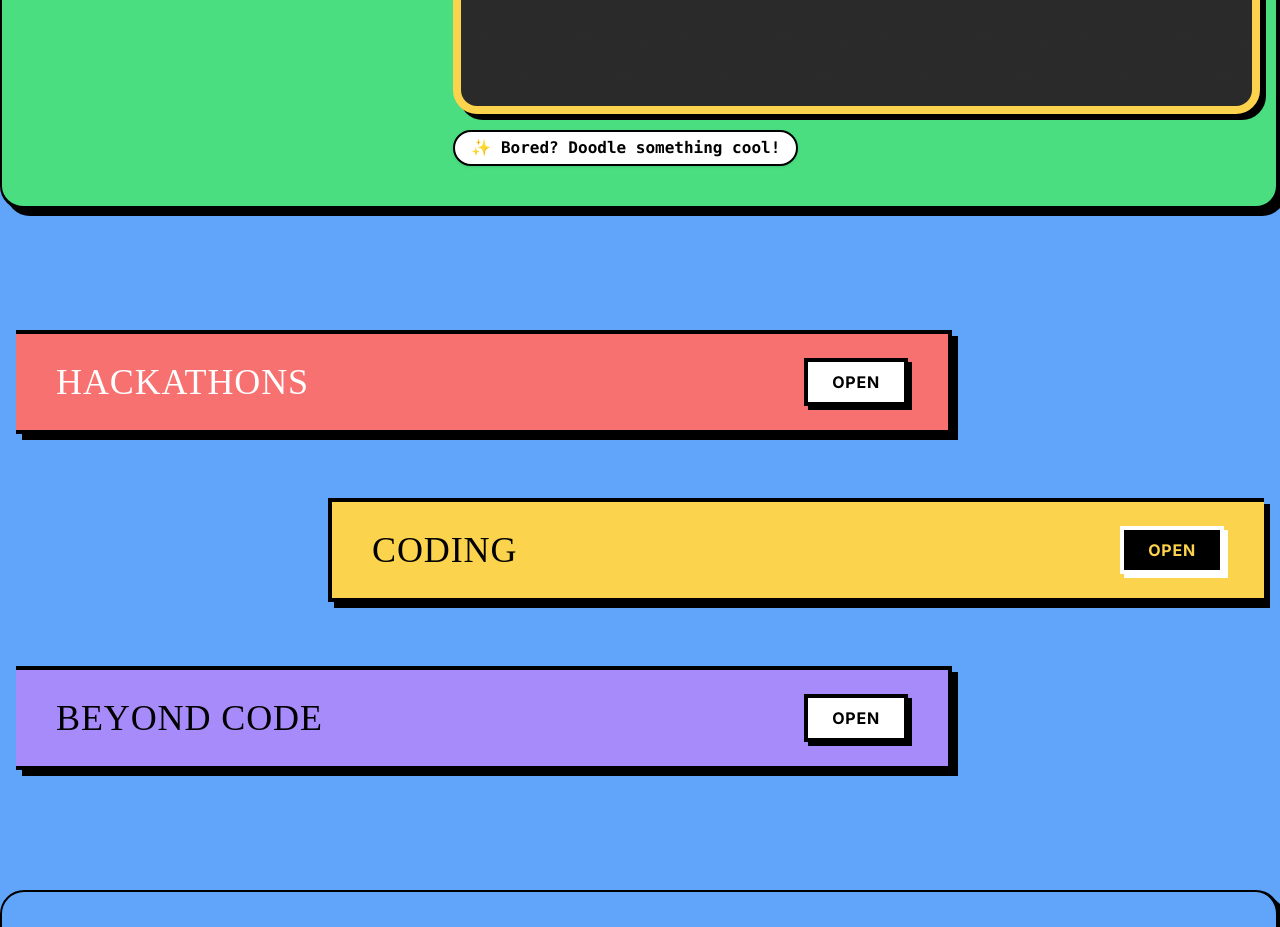
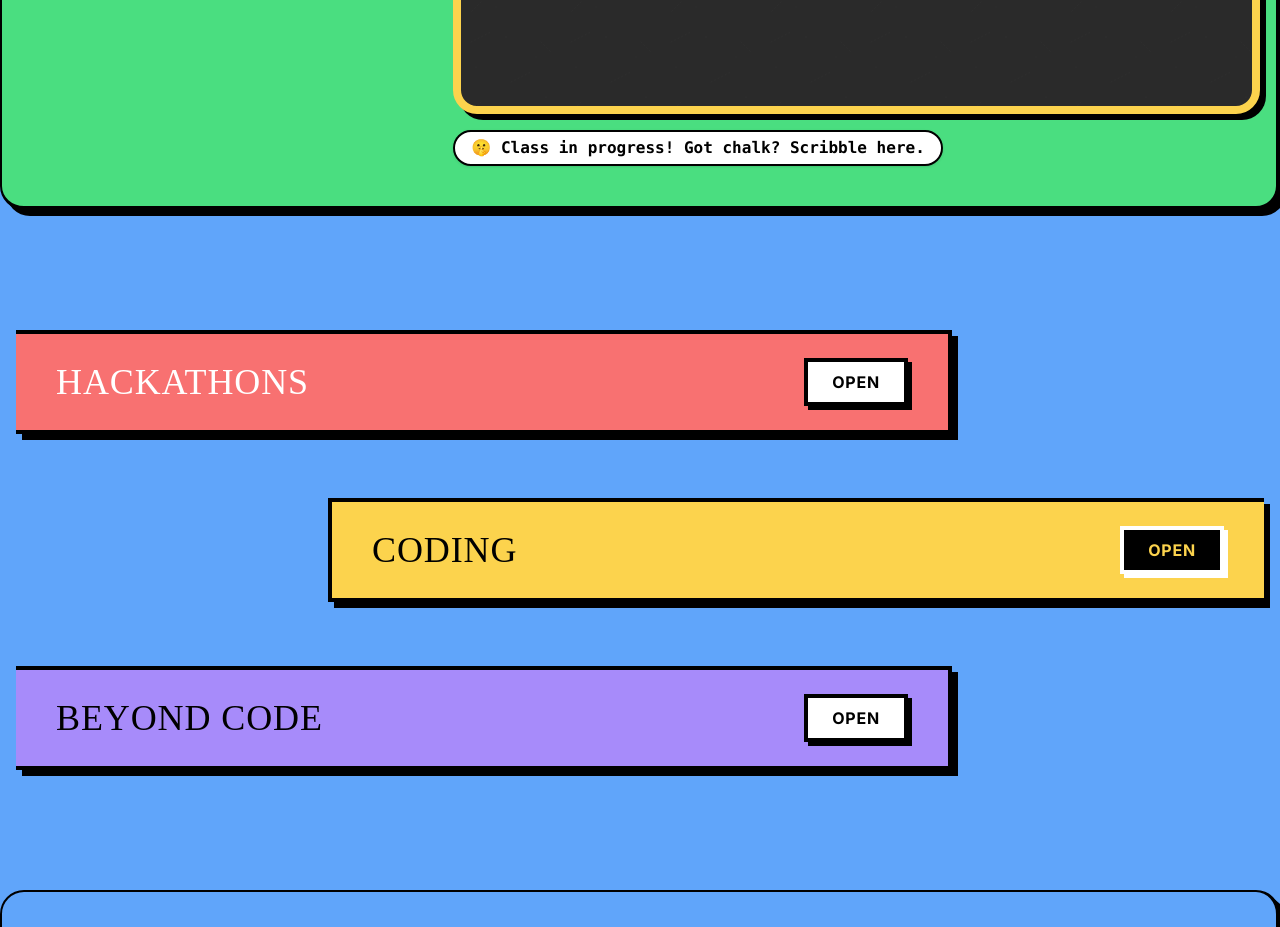
Before and after one commit to iadi01/Portfolio, a React (Vite) app: page / in a window 1280 px wide. Shown: the part 5820-6747 px from the top of the page. Built offline with nearby package versions, Linux system fonts and the light colour scheme; a web font is replaced by a local one.

Commit message:
feat: change chalkboard doodle text to a more creative line

```diff
--- a/src/components/EducationSection.jsx
+++ b/src/components/EducationSection.jsx
@@ -219,7 +219,7 @@ export default function EducationSection() {
         <div className="w-full lg:w-2/3 sticky top-24">
           <Chalkboard />
           <p className="text-center font-mono font-bold mt-4 bg-white inline-block px-4 py-1 border-2 border-black rounded-full shadow-sm mx-auto block w-fit">
-            ✨ Bored? Doodle something cool!
+            🤫 Class in progress! Got chalk? Scribble here.
           </p>
         </div>
       </div>
```
